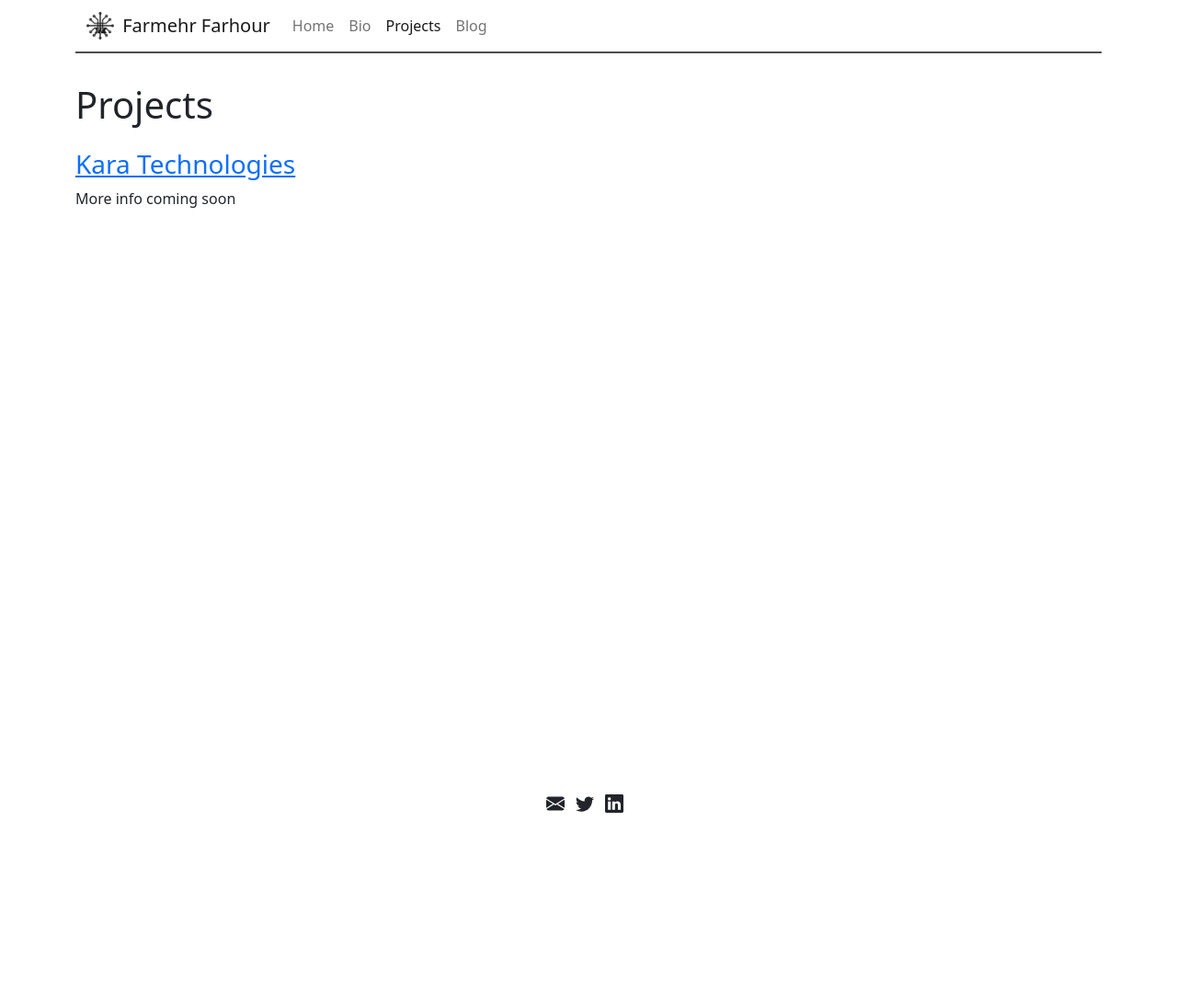
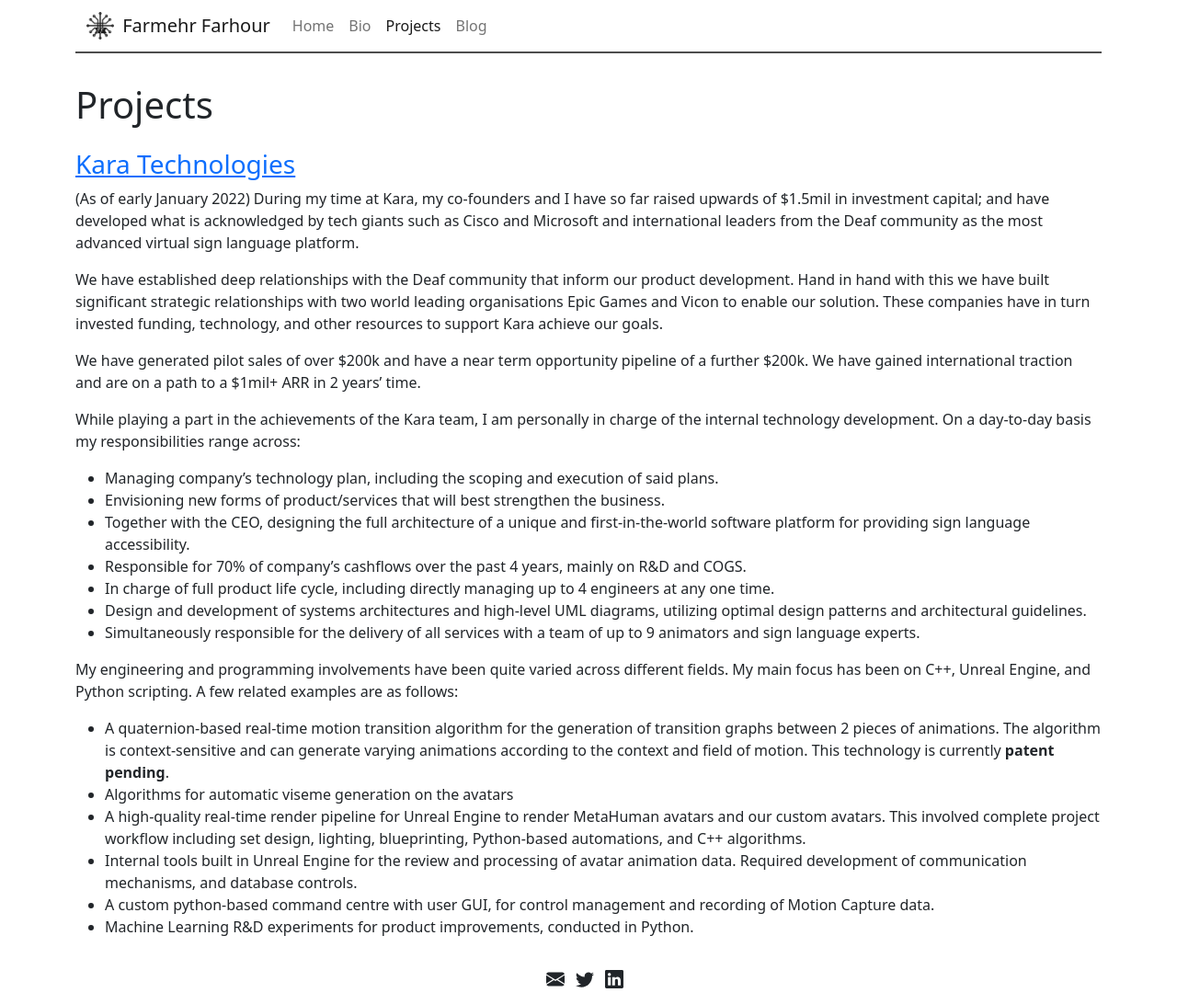
Before and after one commit to ffarhour/ffarhour.github.io, a Jekyll site: the page built from projects.md, in a window 1280 px wide. Shown: the whole page at 92% size. Built offline with Jekyll 4.4.1, drawn with Linux system fonts in a browser that asks for light colours; before the commit the page ends 900 px from its top, so only the background shows below that.

Commit message:
update main page, bio, and kara description

```diff
--- a/index.html
+++ b/index.html
@@ -36,7 +36,7 @@ involvements:
                 I am the co-founder and CTO of Kara Technologies, where I lead a multi-disciplinary team (engineers, artists, linguists) that has developed the most scalable Sign Language content creation pipeline, with plans to drive any digital character in all forms of media.
             </p>
             <p>
-                Talk to me about solving challenging problems: <span  class="text-info">accessibility</span >, <span class="text-success">web 3</span>, <span class="text-danger">recycling</span> to name a few!
+                Talk to me about solving challenging problems: <span  class="text-info">accessibility</span >, <span class="text-success">future of the internet</span>, <span class="text-danger">recycling</span> to name a few!
             </p>
 
             <p>
--- a/projects.md
+++ b/projects.md
@@ -6,7 +6,30 @@ permalink: /projects/
 
 ### [Kara Technologies](https://kara.tech){:target="_blank"}
 
-More info coming soon
+(As of early January 2022) During my time at Kara, my co-founders and I have so far raised upwards of $1.5mil in investment capital; and have developed what is acknowledged by tech giants such as Cisco and Microsoft and international leaders from the Deaf community as the most advanced virtual sign language platform.
+
+We have established deep relationships with the Deaf community that inform our product development. Hand in hand with this we have built significant strategic relationships with two world leading organisations Epic Games and Vicon to enable our solution.
+These companies have in turn invested funding, technology, and other resources to support Kara achieve our goals.
+
+We have generated pilot sales of over $200k and have a near term opportunity pipeline of a further $200k. We have gained international traction and are on a path to a $1mil+ ARR in 2 years’ time.
+
+While playing a part in the achievements of the Kara team, I am personally in charge of the internal technology development. On a day-to-day basis my responsibilities range across:
+* Managing company’s technology plan, including the scoping and execution of said plans.
+* Envisioning new forms of product/services that will best strengthen the business.
+* Together with the CEO, designing the full architecture of a unique and first-in-the-world software platform for providing sign language accessibility.
+* Responsible for 70% of company’s cashflows over the past 4 years, mainly on R&D and COGS.
+* In charge of full product life cycle, including directly managing up to 4 engineers at any one time.
+* Design and development of systems architectures and high-level UML diagrams, utilizing optimal design patterns and architectural guidelines.
+* Simultaneously responsible for the delivery of all services with a team of up to 9 animators and sign language experts.
+
+My engineering and programming involvements have been quite varied across different fields. My main focus has been on C++, Unreal Engine, and Python scripting. A few related examples are as follows:
+* A quaternion-based real-time motion transition algorithm for the generation of transition graphs between 2 pieces of animations. The algorithm is context-sensitive and can generate varying animations according to the context and field of motion. This technology is currently **patent pending**.
+* Algorithms for automatic viseme generation on the avatars
+* A high-quality real-time render pipeline for Unreal Engine to render MetaHuman avatars and our custom avatars. This involved complete project workflow including set design, lighting, blueprinting, Python-based automations, and C++ algorithms.
+* Internal tools built in Unreal Engine for the review and processing of avatar animation data. Required development of communication mechanisms, and database controls.
+* A custom python-based command centre with user GUI, for control management and recording of Motion Capture data.
+* Machine Learning R&D experiments for product improvements, conducted in Python.
+
 
 <!-- ![Karta Technologies Banner]({{site.baseurl}}/assets/images/kara/Kara_Technologies_YT_banner.jpg) -->
 
```
Also changed, not shown: bio.md (+9 -1 lines), _posts/2022-01-16-Hello-World.md (line endings or trailing spaces).
